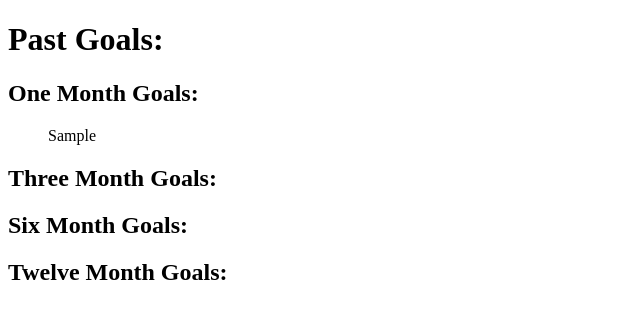
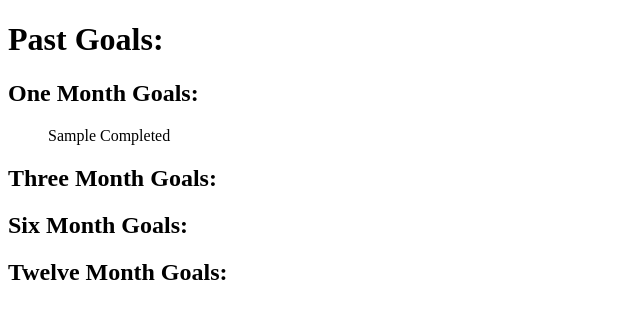
Before and after one commit to tyler-simeone/FundsTracker, a Django app: page /pastgoals/ in a window 1280 px wide. Shown: the part 34-353 px from the top of the page, without its empty margins (0-640 px from the left). Run offline with Django 3.2, Linux system fonts and the light colour scheme; a user stored in the database is signed in; tables that the repository leaves empty hold one stand-in row (values such as "Sample post"); parts of the project's set-up code (start-up, migrations or seed data) failed here and were passed over.

Commit message:
updated template to reflect completed goals

```diff
--- a/fundstrackerproject/fundstrackerapp/templates/pastgoals/list.html
+++ b/fundstrackerproject/fundstrackerapp/templates/pastgoals/list.html
@@ -13,7 +13,7 @@
             <h1>One Month Goals:</h1>
             <ul>
                 {% for goal in past_one_month_goals %}
-                <li>{{ goal.goal }}</li>
+                <li>{{ goal.goal }} {% if goal.is_completed %}<span>Completed</span>{% endif %} </li>
                 {% endfor %}
             </ul>
             {% comment %} <a href="{% url 'fundstrackerapp:netincome_details' %}"><button>Details</button></a> {% endcomment %}
@@ -23,7 +23,7 @@
             <h1>Three Month Goals:</h1>
             <ul>
                 {% for goal in past_three_month_goals %}
-                <li>{{ goal.goal }}</li>
+                <li>{{ goal.goal }} {% if goal.is_completed %}<span>Completed</span>{% endif %} </li>
                 {% endfor %}
             </ul>
             {% comment %} <a href="{% url 'fundstrackerapp:netincome_details' %}"><button>Details</button></a> {% endcomment %}
@@ -33,7 +33,7 @@
             <h1>Six Month Goals:</h1>
             <ul>
                 {% for goal in past_six_month_goals %}
-                <li>{{ goal.goal }}</li>
+                <li>{{ goal.goal }} {% if goal.is_completed %}<span>Completed</span>{% endif %} </li>
                 {% endfor %}
             </ul>
             {% comment %} <a href="{% url 'fundstrackerapp:netincome_details' %}"><button>Details</button></a> {% endcomment %}
@@ -43,7 +43,7 @@
             <h1>Twelve Month Goals:</h1>
             <ul>
                 {% for goal in past_twelve_month_goals %}
-                <li>{{ goal.goal }}</li>
+                <li>{{ goal.goal }} {% if goal.is_completed %}<span>Completed</span>{% endif %} </li>
                 {% endfor %}
             </ul>
             {% comment %} <a href="{% url 'fundstrackerapp:netincome_details' %}"><button>Details</button></a> {% endcomment %}
```
